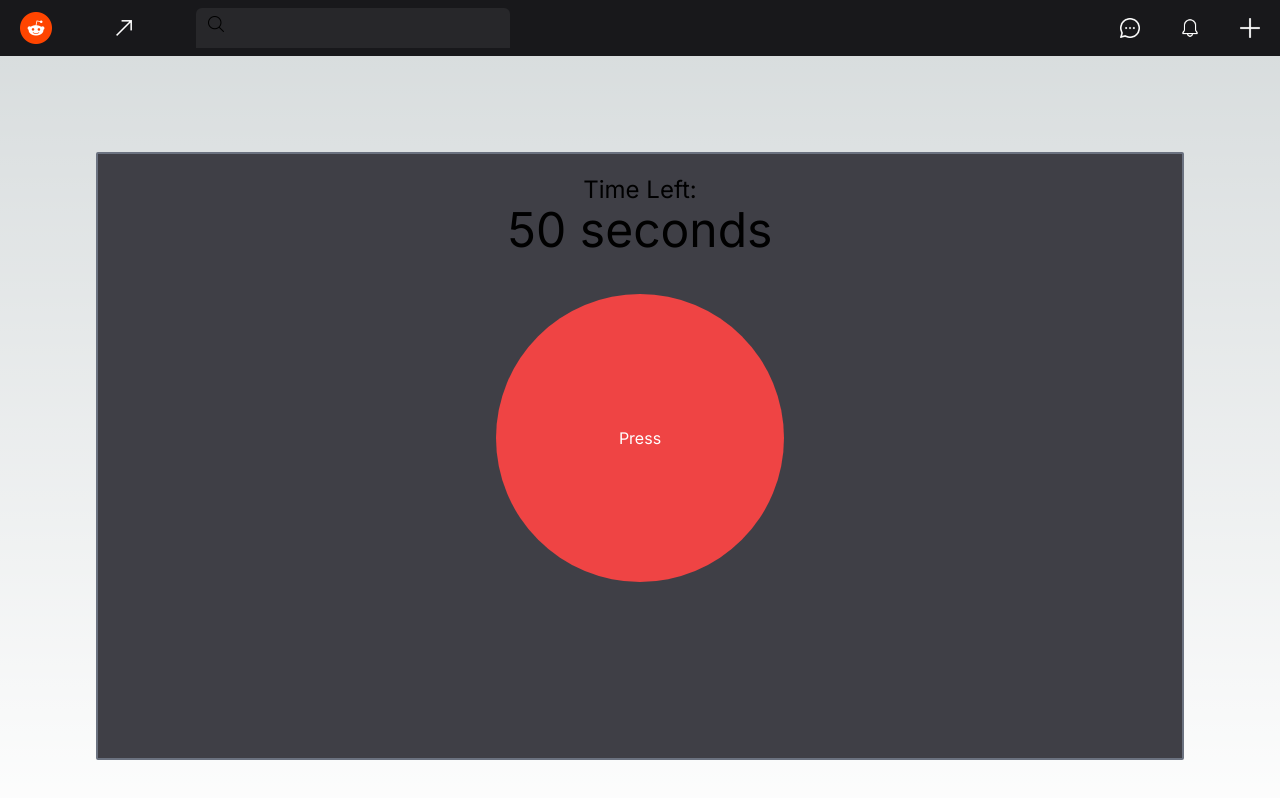
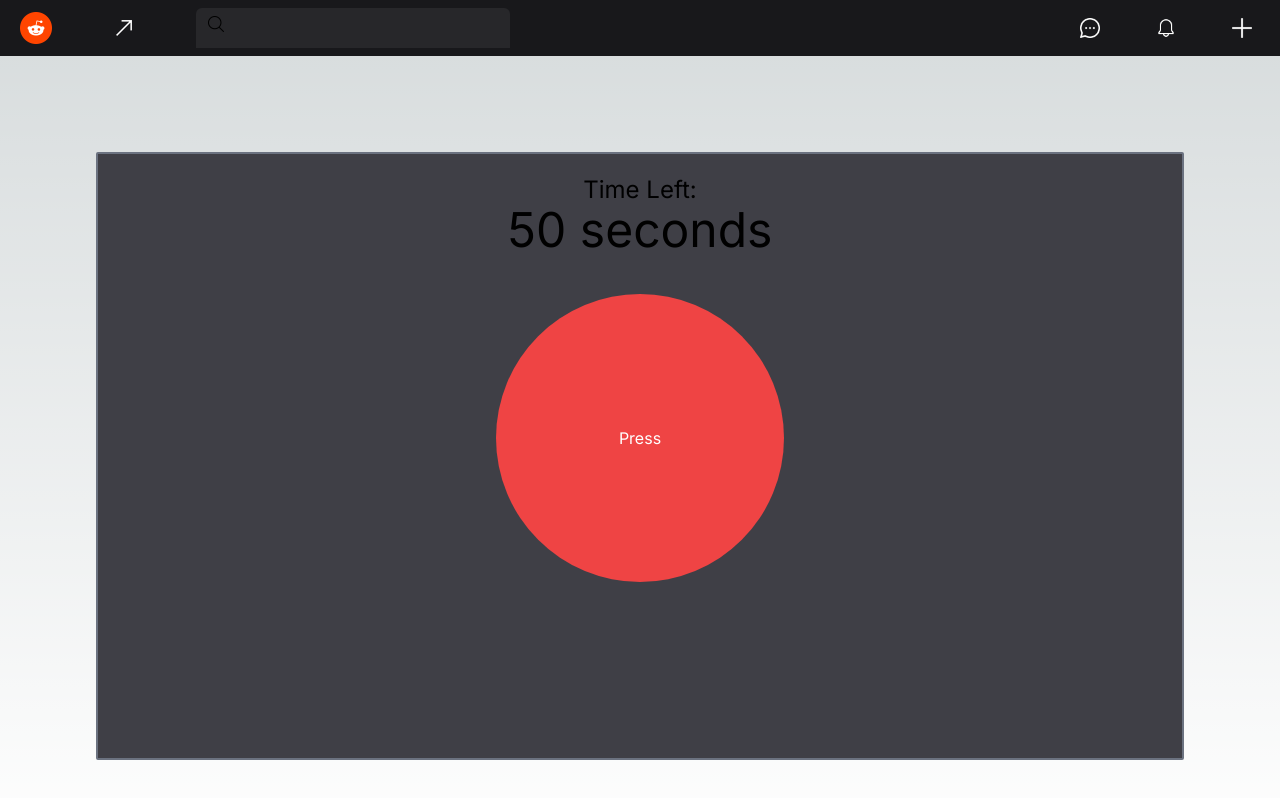
Before and after one commit to ferdiaz93/reddit-button, a Next.js app: page / in a window 1280 px wide. Shown: the top 798 px of the page. Built offline with nearby package versions, Linux system fonts and the light colour scheme; no server answers.

Commit message:
transitions added

```diff
--- a/app/components/Header.tsx
+++ b/app/components/Header.tsx
@@ -81,9 +81,9 @@ const Header = () => {
         </div>
       </div>
       <div className="flex items-center gap-x-4 md:gap-x-10">
-        <div>{message}</div>
-        <div>{bell}</div>
-        <div>{plus}</div>
+        <div className="cursor-pointer p-2 rounded-full transition-all duration-200 hover:bg-gray-500">{message}</div>
+        <div className="cursor-pointer p-2 rounded-full transition-all duration-200 hover:bg-gray-500">{bell}</div>
+        <div className="cursor-pointer p-2 rounded-full transition-all duration-200 hover:bg-gray-500">{plus}</div>
       </div>
     </header>
   );
```
